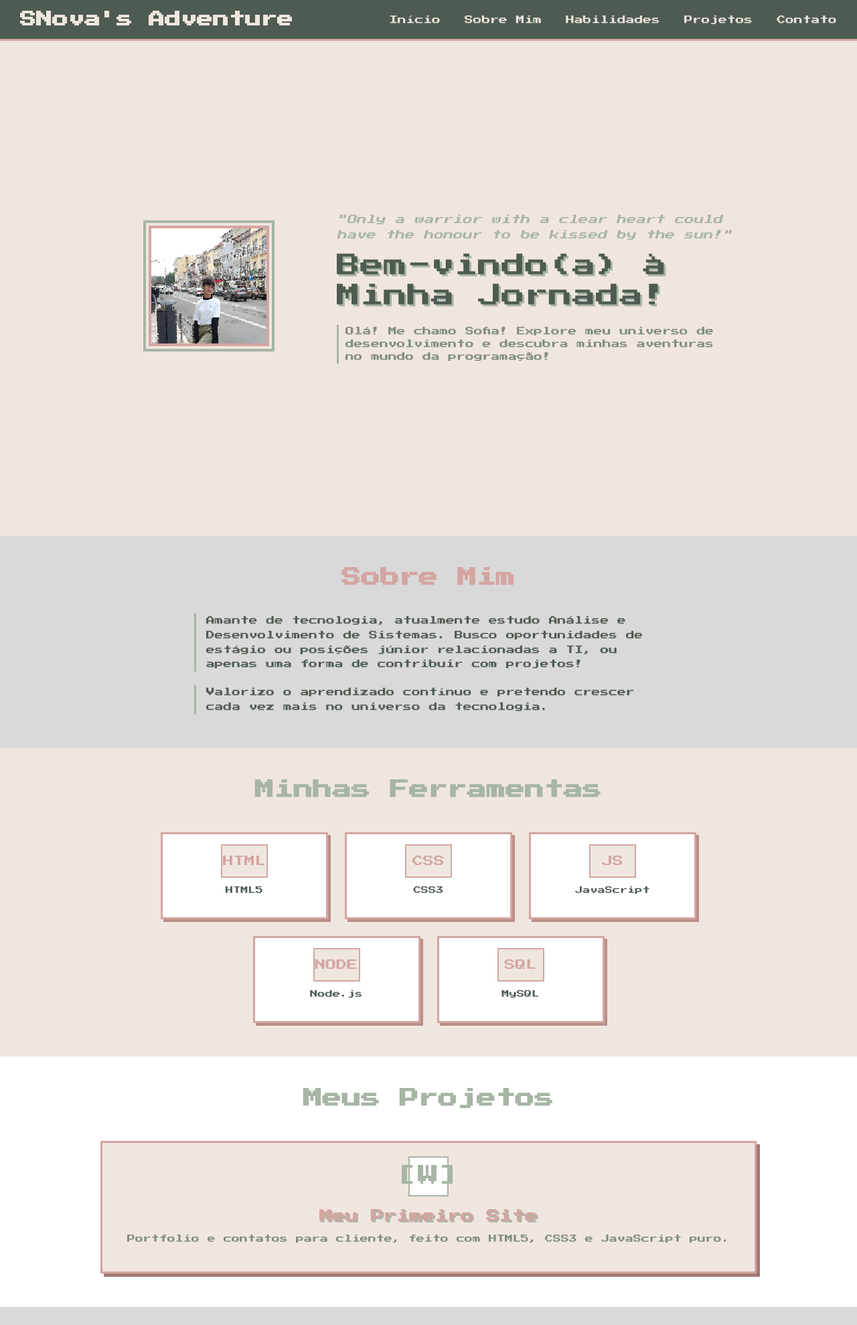
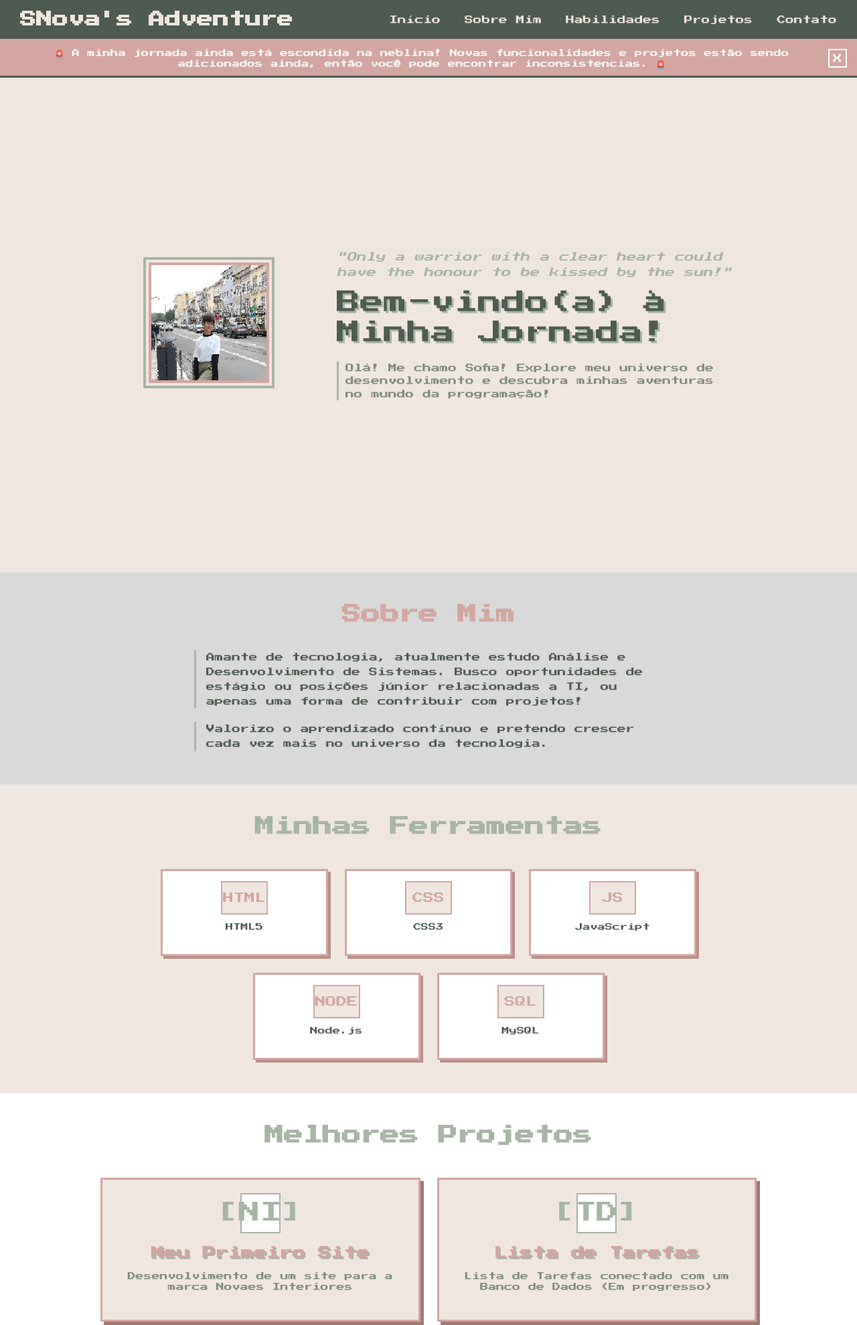
Before and after one commit to SNollken/snollken.github.io, a plain HTML site: page index.html in a window 1280 px wide. Shown: the top 1979 px of the page at 67% size. Drawn offline with Linux system fonts and the light colour scheme.

Commit message:
aviso e botão adicionado

```diff
--- /dev/null
+++ b/aviso.js
@@ -0,0 +1,36 @@
+// espera o conteudo da pagina carregar
+document.addEventListener('DOMContentLoaded', function() {
+
+     // seleciona o header e o banner
+  const header = document.querySelector('header');
+  const aviso = document.getElementById('aviso-construcao');
+
+  // verifica se os dois elementos existem na pagina
+  if (header && aviso) {
+    // mede a altura total do header (incluindo padding e bordas)
+    const headerHeight = header.offsetHeight;
+
+    // define a posicao 'top' do banner para ser exatamente a altura do header
+    aviso.style.top = headerHeight + 'px';
+  }
+
+  // seleciona os elementos do aviso
+  const botaoFechar = document.getElementById('fechar-aviso');
+
+  // verifica se o aviso ja foi fechado antes
+  // o 'localStorage' e um pequeno armazenamento no navegador
+  if (!localStorage.getItem('avisoConstrucaoFechado')) {
+    // se nao foi fechado, mostra o aviso
+    aviso.classList.add('visivel');
+  }
+
+  // adiciona o evento para o botao de fechar
+  botaoFechar.addEventListener('click', function() {
+    // esconde o aviso
+    aviso.classList.remove('visivel');
+
+    // salva no navegador que o aviso foi fechado
+    localStorage.setItem('avisoConstrucaoFechado', 'true');
+  });
+
+});
--- a/index.html
+++ b/index.html
@@ -13,6 +13,10 @@
     />
   </head>
   <body>
+      <div id="aviso-construcao" class="aviso-construcao">
+    <p>🚨 A minha jornada ainda está escondida na neblina! Novas funcionalidades e projetos estão sendo adicionados ainda, então você pode encontrar inconsistencias. 🚨</p>
+    <button id="fechar-aviso" class="fechar-aviso">X</button>
+  </div>
     <header>
       <h1 id="logo-title">SNova's Adventure</h1>
       <nav>
@@ -20,7 +24,7 @@
           <li><a href="#inicio">Início</a></li>
           <li><a href="#sobre-mim">Sobre Mim</a></li>
           <li><a href="#habilidades">Habilidades</a></li>
-          <li><a href="#projetos">Projetos</a></li>
+          <li><a href="projetos.html">Projetos</a></li>
           <li><a href="#contato">Contato</a></li>
         </ul>
       </nav>
@@ -153,20 +157,28 @@
       </section>
 
       <section id="projetos">
-        <h2>Meus Projetos</h2>
+        <h2>Melhores Projetos</h2>
         <div class="container-projetos-grid">
 
           <a href="projetos.html?projeto=primeiro-site" class="card-link">
             <article class="card-projeto">
-              <div class="card-icone">[W]</div>
+              <div class="card-icone">[NI]</div>
               <h3>Meu Primeiro Site</h3>
               <p>
-                Portfolio e contatos para cliente, feito com HTML5, CSS3 e
-                JavaScript puro.
+                Desenvolvimento de um site para a marca Novaes Interiores
               </p>
-              <!-- O botao "Ver Detalhes" aqui e mais visual, o card todo e o link -->
             </article>
           </a>
+
+
+
+          <a href="projetos.html?projeto=todo-list" class="card-link">
+            <article class="card-projeto">
+              <div class="card-icone">[TD]</div>
+              <h3>Lista de Tarefas</h3>
+              <p>Lista de Tarefas conectado com um Banco de Dados (Em progresso)</p>
+              </article>
+              </a>
 
         </div>
       </section>
@@ -193,5 +205,6 @@
       </p>
     </footer>
     <script src="script.js"></script>
+    <script src="aviso.js"></script>
   </body>
 </html>
--- a/style.css
+++ b/style.css
@@ -625,3 +625,70 @@ main > section:first-of-type {
     color: var(--cor-texto-cabecalho);
     box-shadow: 4px 4px 0px var(--cor-secundaria);
 }
+
+/* --- 10. componentes extras --- */
+
+.secao-voltar {
+  text-align: center; /* centraliza o botao */
+  padding: 40px 20px; /* adiciona um espaco acima e abaixo */
+  background-color: var(--cor-fundo-terciario); /* mesma cor da secao de contato */
+}
+
+.botao-voltar {
+  display: inline-block;
+  background-color: transparent;
+  border: 3px solid var(--cor-primaria);
+  color: var(--cor-primaria);
+  padding: 12px 25px;
+  font-size: 0.9em;
+  box-shadow: 4px 4px 0px var(--cor-primaria-sombra);
+  transition: all 0.2s ease-out;
+}
+
+.botao-voltar:hover {
+  background-color: var(--cor-primaria);
+  color: var(--cor-texto-invertido);
+  box-shadow: 4px 4px 0px var(--cor-secundaria);
+  transform: translate(-2px, -2px);
+}
+
+/* --- 11. avisos e notificacoes --- */
+
+.aviso-construcao {
+  display: none; /* comeca escondido */
+  position: sticky;
+  top: 0;
+  width: 100%;
+  background-color: var(--cor-primaria);
+  color: var(--cor-texto-invertido);
+  text-align: center;
+  padding: 10px 40px 10px 20px;
+  font-size: 0.8em;
+  line-height: 1.4;
+  z-index: 2000; /* garante que fique sobre tudo */
+  border-bottom: 3px solid var(--cor-fundo-header);
+}
+
+.aviso-construcao.visivel {
+  display: block;
+}
+
+.aviso-construcao p {
+  margin: 0;
+  color: var(--cor-texto-invertido);
+  font-size: 0.9em;
+}
+
+.fechar-aviso {
+  position: absolute;
+  top: 50%;
+  right: 15px;
+  transform: translateY(-50%);
+  background: transparent;
+  border: 2px solid var(--cor-texto-invertido);
+  color: var(--cor-texto-invertido);
+  cursor: pointer;
+  width: 28px;
+  height: 28px;
+  font-family: 'Press Start 2P', cursive;
+}
```
Also changed, not shown: projetos.html (+4 -0 lines).
